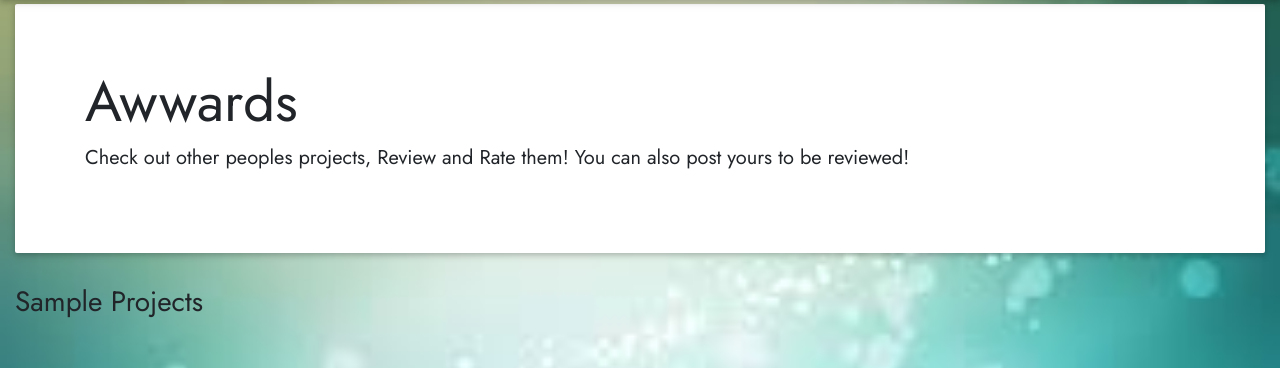
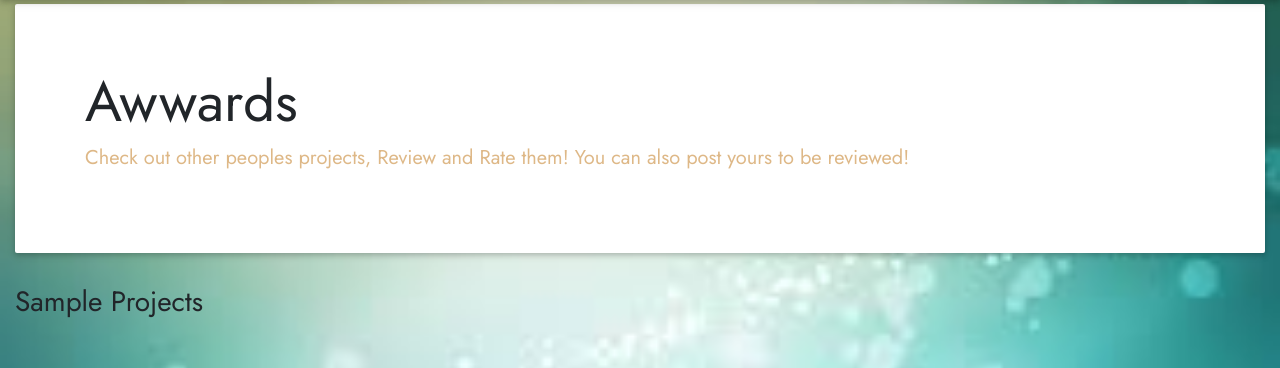
Before and after one commit to Benardakaka/B-Awward, a Django app: template projects/templates/index.html in a window 1280 px wide. Shown: the part 74-442 px from the top of the page. Run offline with Django 3.2, Linux system fonts and the light colour scheme; the template is opened without the code that fills it, so the values that code supplies are empty; parts of the project's set-up code (start-up, migrations or seed data) failed here and were passed over; some libraries are stand-ins or nearby versions; some web fonts are replaced.

Commit message:
add index.html

```diff
--- a/projects/templates/index.html
+++ b/projects/templates/index.html
@@ -4,9 +4,9 @@
     <div class="container-fluid">
 
         <div class="jumbotron jumbotron-fluid">
-            <div class="container  ">
+            <div class="container ">
                 <h2 class="display-4">Awwards</h2>
-                <p class="lead">Check out other peoples projects, Review and Rate them! You can also post yours to be reviewed!
+                <p class="lead" style="color: burlywood;">Check out other peoples projects, Review and Rate them! You can also post yours to be reviewed!
                 </p>
             </div>
         </div>
```
